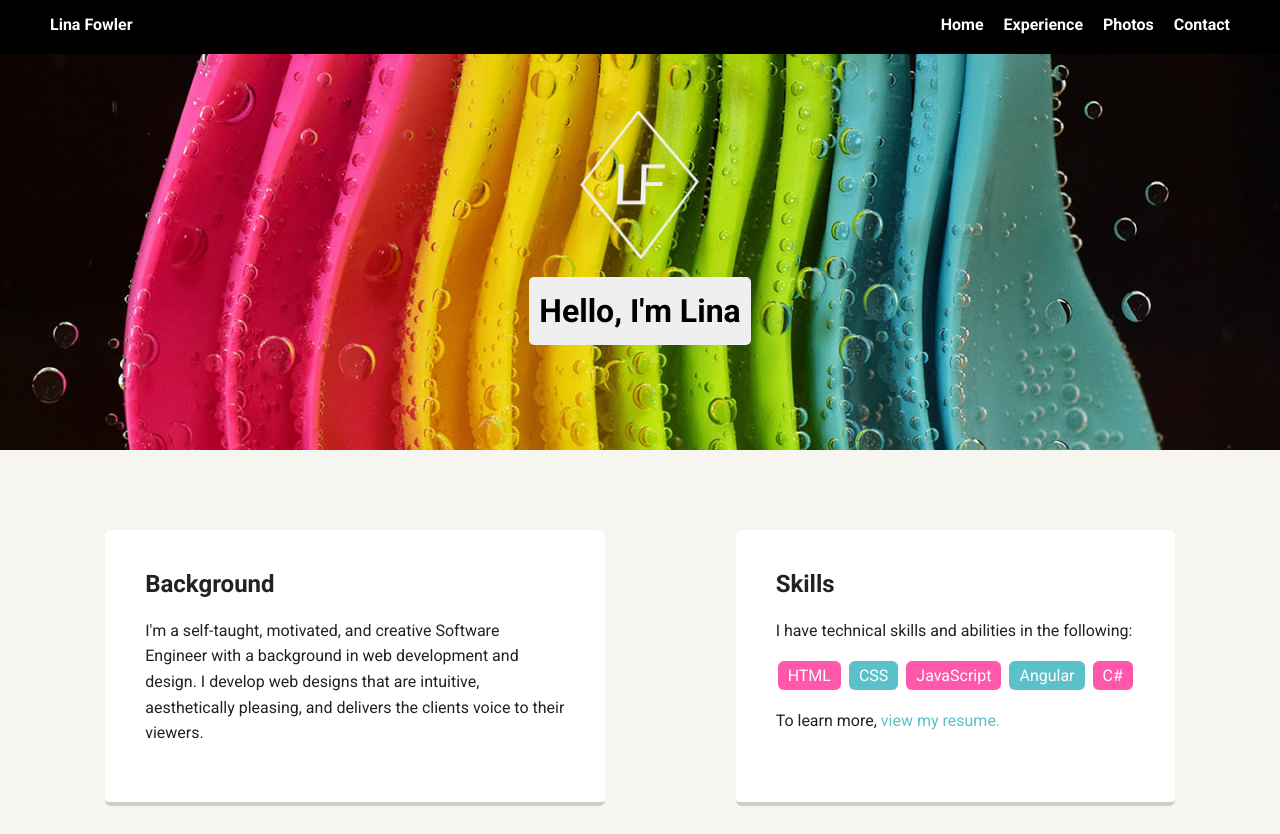
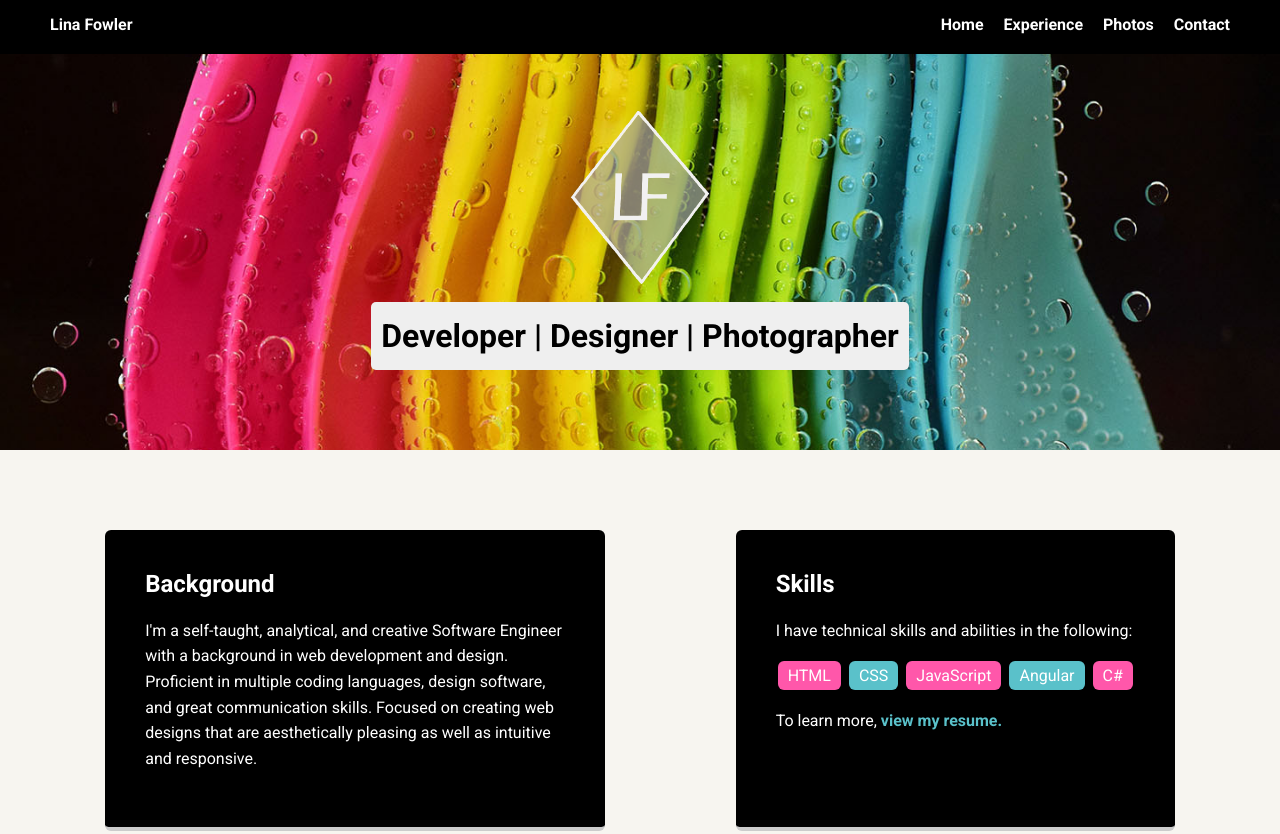
Before and after one commit to linalangford235/linaFowlerProfile, a plain HTML site: page index.html in a window 1280 px wide. Shown: the top 834 px of the page. Drawn offline with Linux system fonts and the light colour scheme; a web font is replaced by a local one.

Commit message:
changes to resume and profile picture

```diff
--- a/css/resume-styles.css
+++ b/css/resume-styles.css
@@ -49,19 +49,19 @@ a:hover {
     text-decoration: none;
 }
 
-h1, h2 {
-   font-family: 'Expletus Sans', cursive;
-   font-weight: 200;
-   margin: 0;
-}
-
 h2 {
     font-size: 2em;
     margin-top: 10px;
+    font-family: Arial, Helvetica, sans-serif;
+    font-weight: 200;
+    margin: 0;
 }
 
 h1 {
     font-size: 3em;
+    font-family: 'Expletus Sans', cursive;
+    font-weight: 200;
+    margin: 0;
 }
 
 h3 {
@@ -75,8 +75,8 @@ h4 {
 h5 {
     font-size: 1em;
     margin: 0;
-    font-family: 'Expletus Sans', cursive;
-   font-weight: 200;
+    font-family: Arial, Helvetica, sans-serif;
+    font-weight: 200;
 }
 
 .content-wrap {
@@ -96,14 +96,12 @@ h5 {
 --------------------*/
 header, footer {
     background: #7D938A;
-    color: #DED6D6;
+    color: rgb(255, 255, 255);
 }
 
 
 /* header styles */
-header h1, header h2 {
-    color: rgb(255, 255, 255);
-}
+
 header {
     padding-top: 50px;
     position: relative;
--- a/css/styles.css
+++ b/css/styles.css
@@ -8,7 +8,7 @@ body {
   padding: 0;
   text-align: center;
   font-family: 'Roboto', sans-serif;
-  color: #222;
+  color: white;;
   background: #f7f5f0;
 }
 /* Link Styles */
@@ -65,12 +65,10 @@ header {
 }
 header .profile-image {
   margin-top: 50px;
-  width: 150px;
-  height: 150px;
+  width: 175px;
+  height: 175px;
   border-radius: 50%;
   transition: all .5s;
-
-
 }
 header .profile-image:hover {
   transform: scale(1.2) rotate(5deg);
@@ -82,6 +80,7 @@ header .profile-image:hover {
   border-radius: 5px;
   display: table;
   margin: 10px auto;
+  font-size: 2em;
 }
 
 .card {
@@ -89,12 +88,12 @@ header .profile-image:hover {
   padding: 20px 40px 40px;
   max-width: 500px;
   text-align: left;
-  background: #fff;
+  background: black;
   border-bottom: 4px solid #ccc;
   border-radius: 6px;
 }
 .card:hover {
-  border-color: #31c6e0;
+  border-color: #ff57aa;
 }
 
 ul.skills {
@@ -125,6 +124,7 @@ footer .copyright {
   top: -8px;
   margin-right: 20px;
   font-size: .75em;
+  color: black;
 }
 
 footer ul {
--- a/index.html
+++ b/index.html
@@ -19,14 +19,14 @@
     </div>
 
     <header>
-      <img src="css\images\logo-LF.png" alt="Lina's Profile Image" class="profile-image">
-      <h1 class="tag name">Hello, I'm Lina</h1>
+      <img src="css\images\logo-LF2.png" alt="Lina's Profile Image" class="profile-image">
+      <h1 class="tag name">Developer | Designer | Photographer</h1>
     </header>
 
     <main class="flex">
       <div class="card">
         <h2>Background</h2>
-        <p>I'm a self-taught, motivated, and creative Software Engineer with a background in web development and design. I develop web designs that are intuitive, aesthetically pleasing, and delivers the clients voice to their viewers.</p>
+        <p>I'm a self-taught, analytical, and creative Software Engineer with a background in web development and design. Proficient in multiple coding languages, design software, and great communication skills. Focused on creating web designs that are aesthetically pleasing as well as intuitive and responsive.</p>
       </div>
 
       <div class="card">
@@ -39,7 +39,7 @@
           <li>Angular</li>
           <li>C#</li>
         </ul>
-        <p>To learn more, <a class="resume-link" href="resume.html">view my resume.</a></p>
+        <p>To learn more, <b><a class="resume-link" href="resume.html">view my resume.</a></b></p>
       </div>
 
     </main>
```
Also changed, not shown: resume.html (+2 -2 lines), css/images/logo-LF2.png (added), 1 other file.
